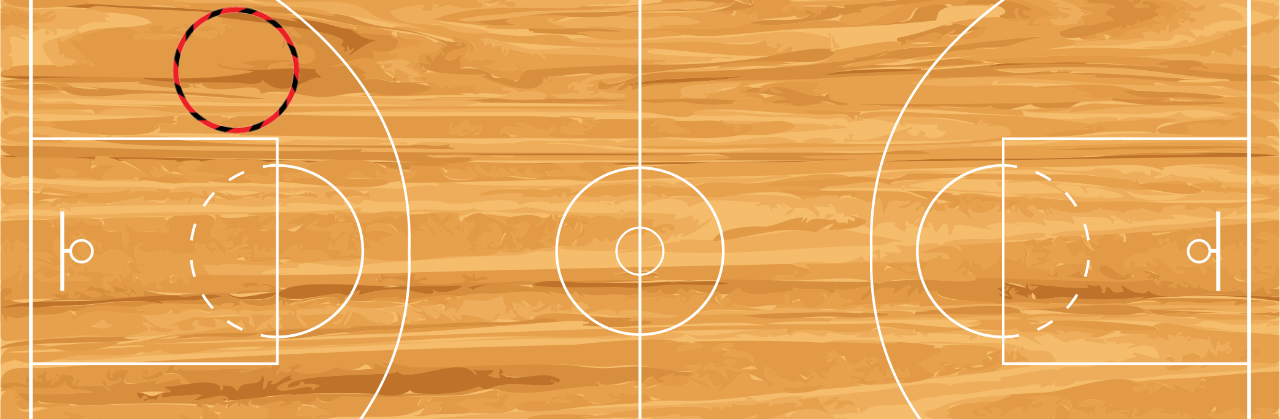
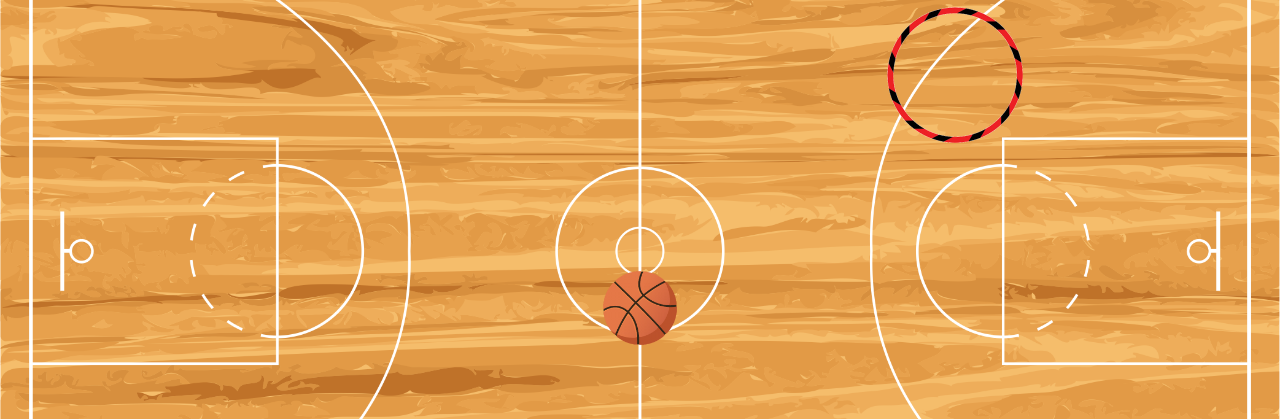
Before and after one commit to jackdurham/wdi-first-project, a PHP site: page / in a window 1280 px wide. Shown: the part 133-552 px from the top of the page. Run offline with PHP 8.4, Linux system fonts and the light colour scheme; some libraries are stand-ins or nearby versions.

Commit message:
Hoop almost fixed

```diff
--- a/JS/app.js
+++ b/JS/app.js
@@ -5,10 +5,13 @@
     const left = parseInt($el.css('margin-left'));
 
     //moving from left to right of the screen
-    if(left > $(window).width() )
+    if(left > $('body').width() )
       HDirection = '-';
     else if(left < 0 )
       HDirection = '+';
     $('.hoop').css('margin-left', `${HDirection}=1px`);
   });
+
+
+
 });
--- a/css/style.css
+++ b/css/style.css
@@ -21,12 +21,10 @@
   height: 150px;
   width: 150px;
   margin: 0 auto;
+  position: absolute;
+  left: 0px;
 }
 
-.hoop img {
-  height: 140px;
-  width: 140px;
-}
 
 .ball {
   display: flex;
--- a/index.html
+++ b/index.html
@@ -14,9 +14,12 @@
     <h1>Shoot A Hoop!</h1>
   </header>
 
-  <div class="hoop">
+<div class="hoophome">
+    <div>
     <img class= "hoop" src="./images/hoop.png" alt="basketball hoop">
   </div>
+</div>
+
 
   <div class="ball">
     <img src="./images/basketball.png" alt="basketball">
```
